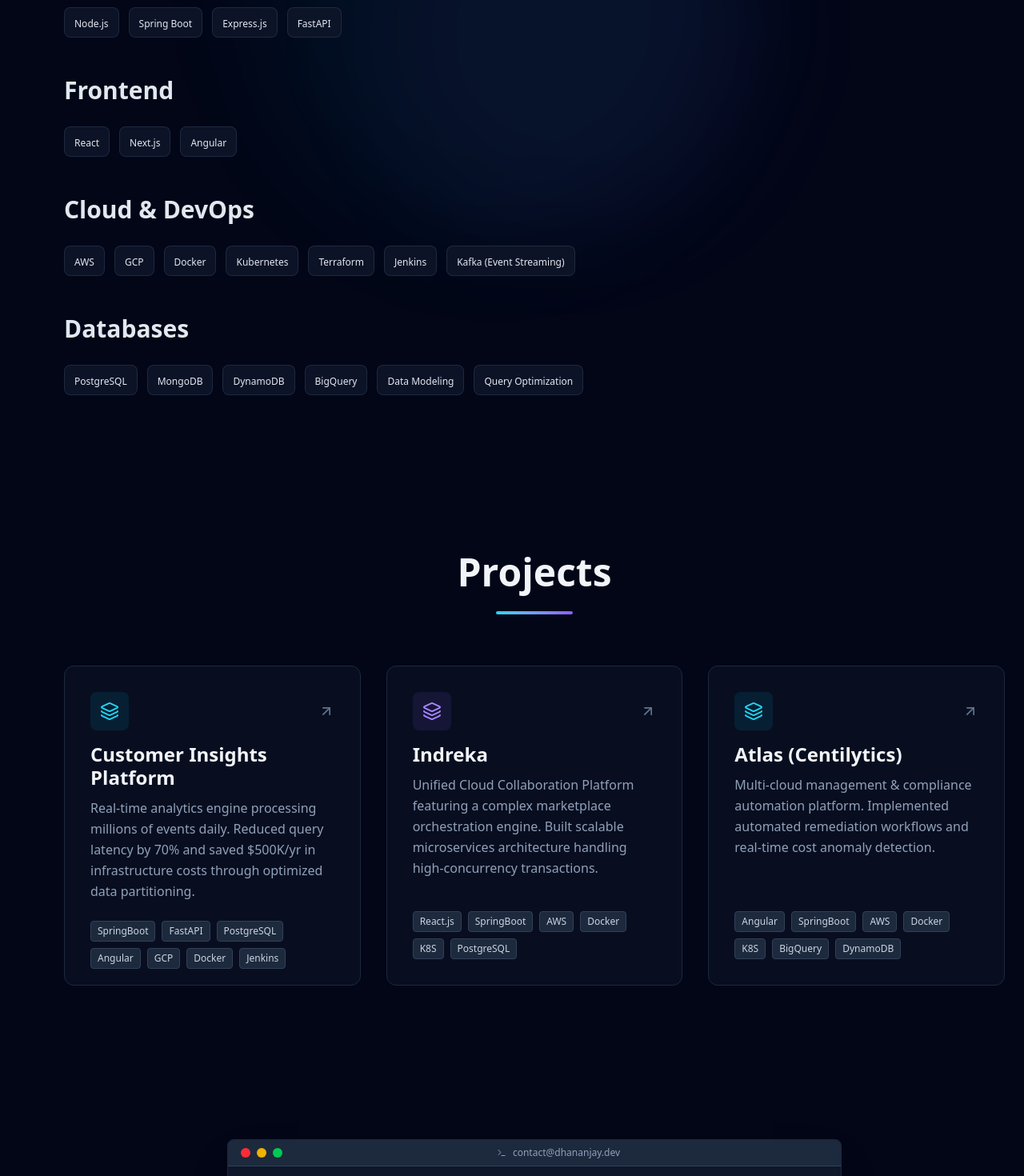
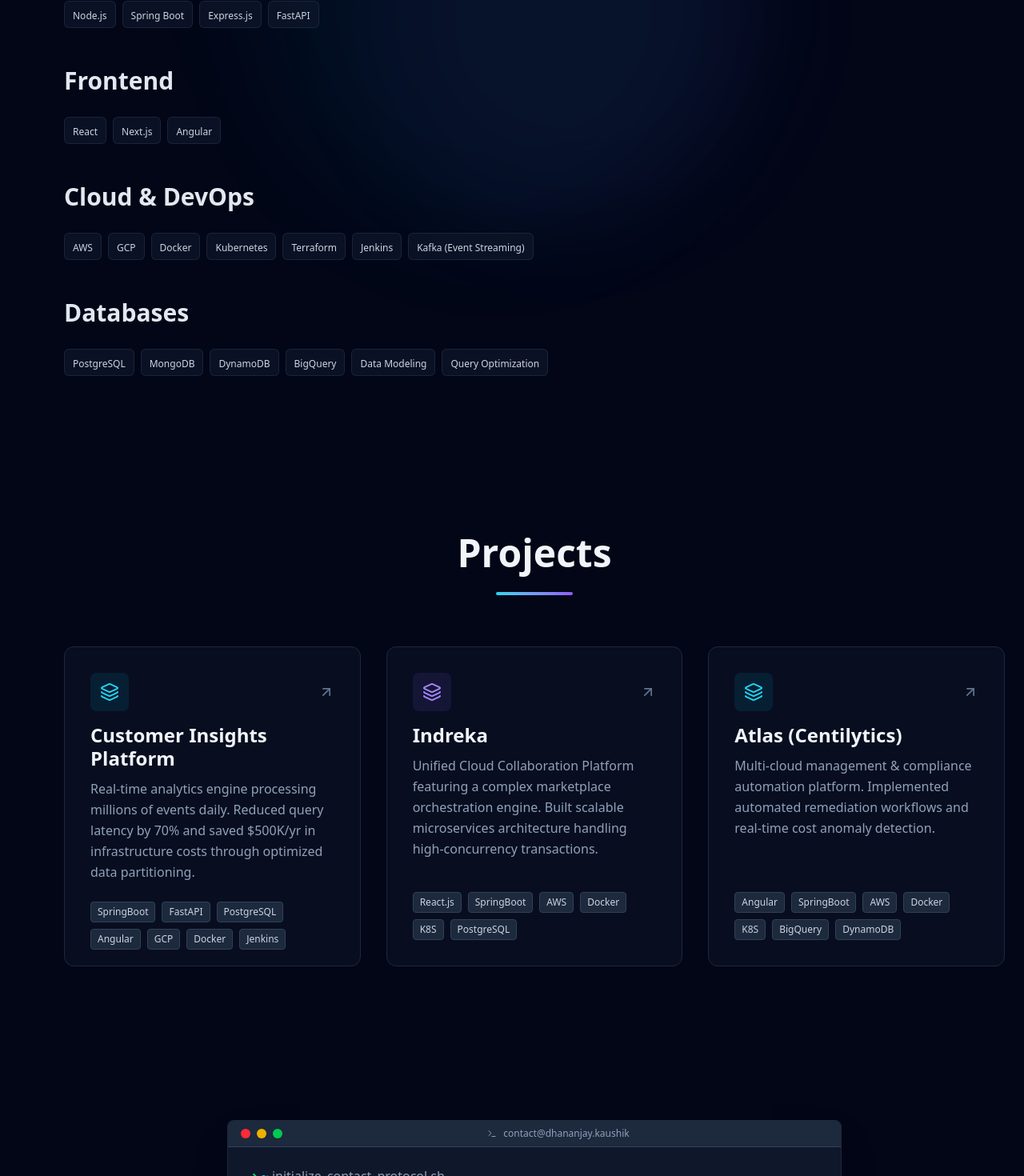
Before and after one commit to dhananjay-kaushik/portfolio-ai, a Next.js app: page / in a window 1280 px wide. Shown: the part 3645-5115 px from the top of the page at 80% size. Built offline with nearby package versions, Linux system fonts and the light colour scheme; no server answers.

Commit message:
Responsiveness fixed

```diff
--- a/src/components/Contact.tsx
+++ b/src/components/Contact.tsx
@@ -73,7 +73,7 @@ export default function Contact() {
                             </div>
                             <div className="flex-1 text-center text-xs font-mono text-slate-400 flex items-center justify-center gap-2">
                                 <Terminal className="w-3 h-3" />
-                                contact@dhananjay.dev
+                                contact@dhananjay.kaushik
                             </div>
                         </div>
 
--- a/src/components/Skills.tsx
+++ b/src/components/Skills.tsx
@@ -108,7 +108,7 @@ function SkillCategory({ category, skills, index }: { category: string; skills:
             </div>
 
             {/* Skills Pills */}
-            <div className="flex flex-wrap gap-3">
+            <div className="flex flex-wrap gap-2">
                 {skills.map((skill, skillIndex) => (
                     <SkillPill key={skill} skill={skill} index={skillIndex} />
                 ))}
@@ -128,8 +128,8 @@ function SkillPill({ skill, index }: { skill: string; index: number }) {
             className="group relative cursor-pointer"
         >
             {/* Pill Content */}
-            <div className="relative px-3 py-1.5 rounded-lg bg-slate-900/80 border border-slate-700/50 backdrop-blur-sm transition-all duration-300 group-hover:border-slate-600/70 group-hover:bg-slate-900/90 group-hover:shadow-sm group-hover:shadow-slate-700/30">
-                <span className="font-mono text-xs text-slate-200 group-hover:text-transparent group-hover:bg-clip-text group-hover:bg-gradient-to-r group-hover:from-cyan-400 group-hover:via-blue-400 group-hover:to-violet-400 transition-all duration-300">
+            <div className="relative px-2.5 py-1 rounded-md bg-slate-900/70 border border-slate-700/40 backdrop-blur-sm transition-all duration-300 group-hover:border-slate-600/60 group-hover:bg-slate-900/80 group-hover:shadow-[0_0_8px_rgba(100,116,139,0.15)]">
+                <span className="font-mono text-[12px] text-slate-300 group-hover:text-transparent group-hover:bg-clip-text group-hover:bg-gradient-to-r group-hover:from-cyan-400 group-hover:via-blue-400 group-hover:to-violet-400 transition-all duration-300">
                     {skill}
                 </span>
             </div>
--- a/src/components/Timeline.tsx
+++ b/src/components/Timeline.tsx
@@ -101,7 +101,7 @@ export default function Timeline() {
 
                 <div className="max-w-4xl mx-auto relative">
                     {/* Vertical Line */}
-                    <div className="absolute left-0 md:left-1/2 top-0 bottom-0 w-px bg-gradient-to-b from-transparent via-slate-700 to-transparent md:-translate-x-1/2" />
+                    <div className="absolute left-2 md:left-1/2 top-0 bottom-0 w-px bg-gradient-to-b from-transparent via-slate-700 to-transparent md:-translate-x-1/2" />
 
                     <div className="space-y-12">
                         {experiences.map((exp, index) => (
@@ -127,7 +127,7 @@ function TimelineItem({ experience, index }: { experience: any; index: number })
                 }`}
         >
             {/* Timeline Dot */}
-            <div className="absolute left-0 md:left-1/2 w-4 h-4 rounded-full bg-slate-950 border-2 border-cyan-400 z-10 md:-translate-x-1/2 mt-1.5 shadow-[0_0_10px_rgba(34,211,238,0.5)]">
+            <div className="absolute left-2 md:left-1/2 w-4 h-4 rounded-full bg-slate-950 border-2 border-cyan-400 z-10 -translate-x-1/2 mt-1.5 shadow-[0_0_10px_rgba(34,211,238,0.5)]">
                 <div className="absolute inset-0 rounded-full bg-cyan-400/20 animate-ping" />
             </div>
 
```
